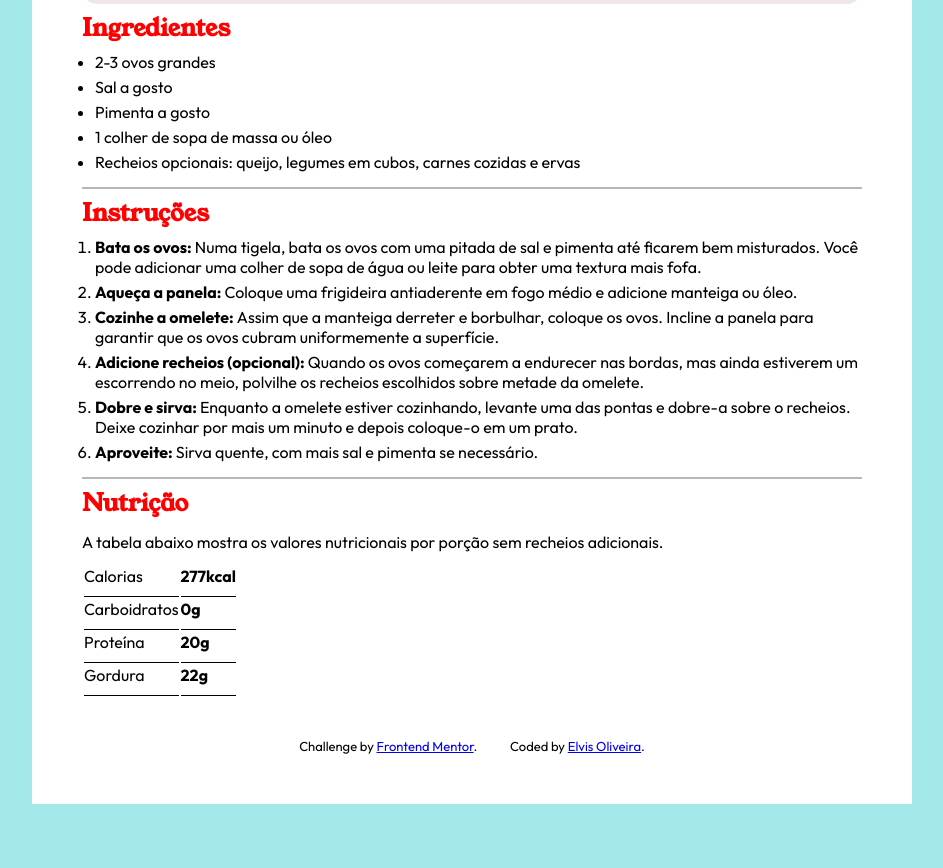
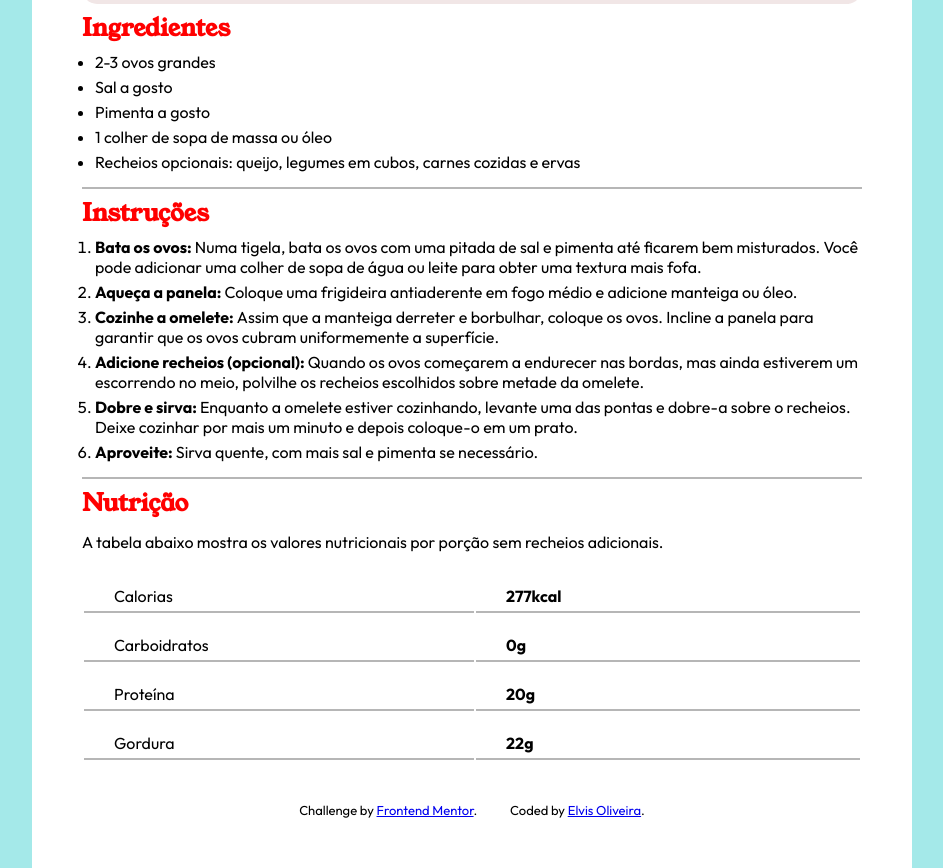
Before and after one commit to elvismota00/pagina_receita, a plain HTML site: page index.html in a window 1280 px wide. Shown: the part 706-1574 px from the top of the page, without its empty margins (168-1111 px from the left). Before the commit the page ends 1510 px from the top, so only its background shows below. Drawn offline with Linux system fonts and the light colour scheme.

Commit message:
edicao de tabela

```diff
--- a/style.css
+++ b/style.css
@@ -88,12 +88,19 @@ span {
 }
 
 table td {
-    border-bottom: 1px solid black;
-    padding-bottom: 10px;
+    border-bottom: 2px solid rgb(182, 182, 182);
+    width: 440px;
+    text-align: left;
+    padding-left: 30px;
+    padding-top: 20px;
+    padding-bottom: 5px;
+    border-spacing: 6px;
 }
 
 .tab {
     padding-bottom: 40px;
+    margin-left: auto;
+    margin-right: auto;
 }
 
 hr {
```
